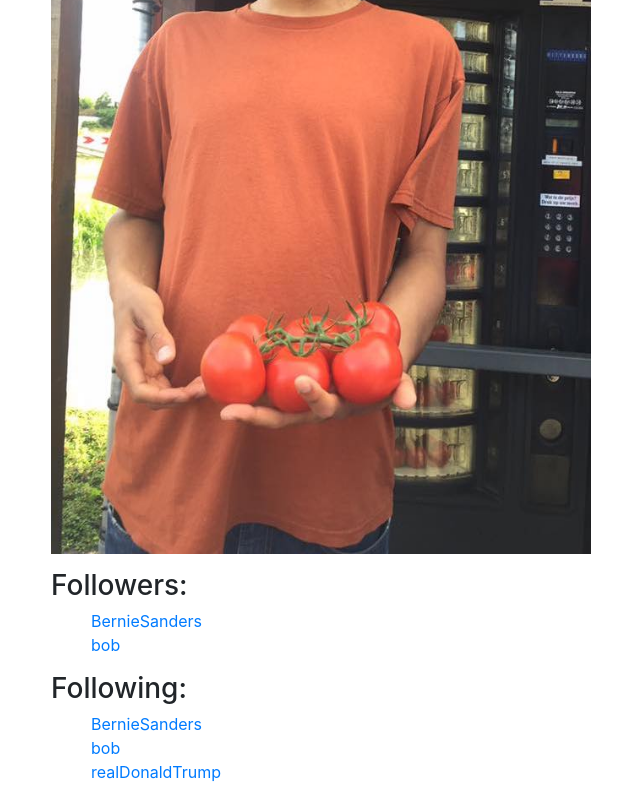
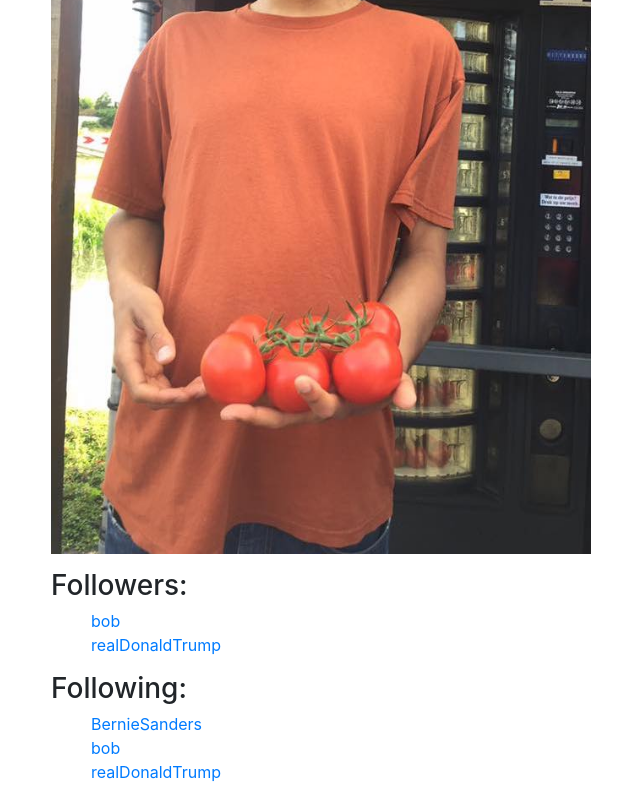
Before and after one commit to magic31415/cs4550, a plain HTML site: page hw02/user-show.html in a window 1280 px wide. Shown: the part 372-1172 px from the top of the page, without its empty margins (34-674 px from the left). Drawn offline with nearby package versions, Linux system fonts and the light colour scheme.

Commit message:
hw02: Changed followers

```diff
--- a/hw02/user-show.html
+++ b/hw02/user-show.html
@@ -50,8 +50,8 @@
 					<img src="me.jpg" alt="max's picture" class="img-fluid  mb-3">
 					<h3>Followers:</h3>
 					<ul class="no-bullets">
-						<li><a href="#">BernieSanders</a></li>
 						<li><a href="#">bob</a></li>
+						<li><a href="#">realDonaldTrump</a></li>
 					</ul>
 					<h3>Following:</h3>
 					<ul class="no-bullets">
```
